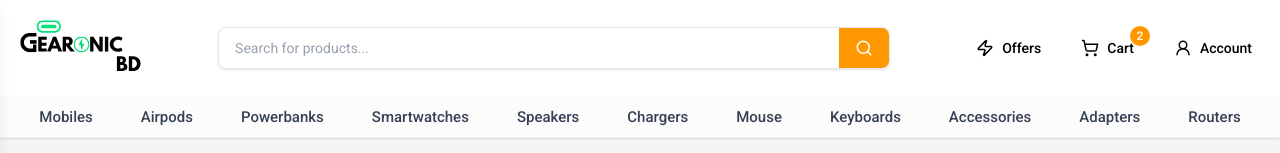
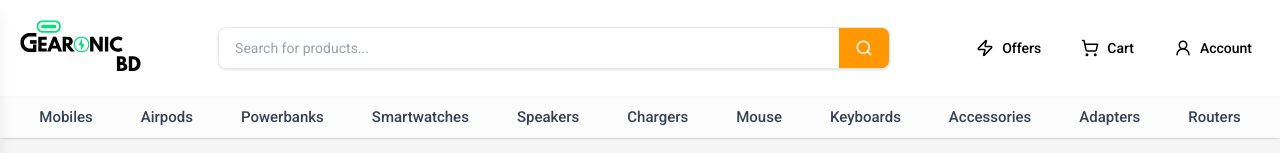
Before and after one commit to Gearonic-BD/Gearonic-Client, a Next.js app: page /product in a window 1280 px wide. Shown: the top 153 px of the page. Built offline with nearby package versions, Linux system fonts and the light colour scheme.

Commit message:
add to cart functionality added

```diff
--- a/package.json
+++ b/package.json
@@ -13,7 +13,8 @@
     "next": "15.3.3",
     "react": "^19.0.0",
     "react-dom": "^19.0.0",
-    "swiper": "^11.2.10"
+    "swiper": "^11.2.10",
+    "zustand": "^5.0.6"
   },
   "devDependencies": {
     "@eslint/eslintrc": "^3",
--- a/src/app/product/page.tsx
+++ b/src/app/product/page.tsx
@@ -159,11 +159,7 @@ const product = {
 };
 
 const ProductPage = () => {
-  return (
-    <>
-      <section className="container mx-auto max-w-[1280px] px-4 sm:px-6">
-        <Breadcrumb
-          items={[
+  const breadcrumbItems = [
     { label: "Products", href: "/products" },
     {
       label: product.category,
@@ -174,8 +170,11 @@ const ProductPage = () => {
       href: `/products/${product.category.toLowerCase()}/${product.brand.toLowerCase()}`,
     },
     { label: product.title },
-          ]}
-        />
+  ];
+  return (
+    <>
+      <section className="container mx-auto max-w-[1280px] px-4 sm:px-6">
+        <Breadcrumb items={breadcrumbItems} />
       </section>
 
       <section className="container mx-auto max-w-[1280px] px-4 sm:px-6 pb-4 md:pb-8">
--- a/src/components/BottomNavbar.tsx
+++ b/src/components/BottomNavbar.tsx
@@ -1,11 +1,14 @@
 "use client";
 
+import { useCartStore } from "@/store/cart";
 import { Home, ShoppingCart, User2, Zap } from "lucide-react";
 import Link from "next/link";
 import { usePathname } from "next/navigation";
 
 const BottomNavbar = () => {
   const pathname = usePathname();
+  const items = useCartStore((state) => state.items);
+  const itemsLen = items.length || 0;
 
   const isActive = (path: string) => pathname === path;
 
@@ -37,9 +40,11 @@ const BottomNavbar = () => {
       >
         <ShoppingCart size={24} />
         Cart
-        <span className="absolute -top-2 -right-2 text-sm bg-primary text-white rounded-full px-1">
-          2
-        </span>
+        {itemsLen > 0 && (
+          <span className="absolute -top-2 -right-2 text-sm bg-primary text-white rounded-full px-1">
+            {itemsLen}
+          </span>
+        )}
       </Link>
       <Link
         href="/account"
--- a/src/components/Navbar.tsx
+++ b/src/components/Navbar.tsx
@@ -4,10 +4,13 @@ import Link from "next/link";
 import SideNavbar from "./SideNavbar";
 import { useState } from "react";
 import NavCategoryLink from "./NavbarCategories";
+import { useCartStore } from "@/store/cart";
 
 const Navbar = () => {
   const [sidebarOpen, setSidebarOpen] = useState(false);
   const [showMobileSearch, setShowMobileSearch] = useState(false);
+  const items = useCartStore((state) => state.items);
+  const itemsLen = items.length || 0;
 
   return (
     <>
@@ -76,9 +79,11 @@ const Navbar = () => {
                 <span className="hidden md:block text-sm font-medium">
                   Cart
                 </span>
-                <span className="absolute -top-1 -right-1 text-xs bg-primary text-white rounded-full w-5 h-5 flex items-center justify-center font-medium">
-                  2
-                </span>
+                {itemsLen > 0 && (
+                  <span className="absolute -top-1 -right-1 text-xs bg-primary text-white rounded-full w-5 h-5 flex items-center justify-center font-medium">
+                    {itemsLen}
+                  </span>
+                )}
               </Link>
             </div>
 
--- a/src/components/ProductActions.tsx
+++ b/src/components/ProductActions.tsx
@@ -2,23 +2,30 @@
 
 import { useState } from "react";
 import { Heart, Minus, Plus, ShoppingCart } from "lucide-react";
+import { CartItem, useCartStore } from "@/store/cart";
+import { Product, Variant } from "@/types/product";
 
 interface ProductActionsProps {
   currentStock: number;
-  onAddToCart: () => void;
+  selectedVariant: Variant | null;
   onBuyNow: () => void;
   isWishlisted: boolean;
+  currentPrice: number;
   onWishlistToggle: () => void;
+  product: Product;
 }
 
 const ProductActions = ({
   currentStock,
-  onAddToCart,
+  selectedVariant,
+  currentPrice,
   onBuyNow,
   isWishlisted,
   onWishlistToggle,
+  product,
 }: ProductActionsProps) => {
   const [quantity, setQuantity] = useState(1);
+  const addToCart = useCartStore((state) => state.addToCart);
 
   const handleQuantityChange = (action: "increase" | "decrease") => {
     if (action === "increase" && quantity < currentStock) {
@@ -26,6 +33,18 @@ const ProductActions = ({
     } else if (action === "decrease" && quantity > 1) {
       setQuantity((prev) => prev - 1);
     }
+  };
+
+  const handleAddToCart = () => {
+    const cartObject: CartItem = {
+      productId: product.id,
+      variantId: selectedVariant?.id || undefined,
+      quantity: quantity,
+      price: currentPrice,
+      image: selectedVariant?.image || product.images[0],
+      title: product.title,
+    };
+    addToCart(cartObject);
   };
 
   return (
@@ -64,7 +83,7 @@ const ProductActions = ({
             Buy Now
           </button>
           <button
-            onClick={onAddToCart}
+            onClick={handleAddToCart}
             disabled={currentStock === 0}
             className="w-2/5 h-12 bg-primary hover:bg-primary/90 text-white font-medium rounded-xs cursor-pointer
              flex items-center justify-center gap-2 disabled:opacity-50 disabled:cursor-not-allowed transition-colors"
@@ -127,7 +146,7 @@ const ProductActions = ({
           {/* Action Buttons Row */}
           <div className="flex gap-3">
             <button
-              onClick={onAddToCart}
+              onClick={handleAddToCart}
               disabled={currentStock === 0}
               className="flex-1 h-12 bg-primary hover:bg-primary/90 text-white font-medium rounded-lg
        flex items-center justify-center gap-2 disabled:opacity-50 disabled:cursor-not-allowed transition-colors"
--- a/src/components/ProductDetailsCard.tsx
+++ b/src/components/ProductDetailsCard.tsx
@@ -80,15 +80,6 @@ const ProductDetailsCard = ({ product }: ProductDetailsCardProps) => {
     setSelectedVariant(variant);
   };
 
-  const handleAddToCart = () => {
-    console.log("Added to cart:", {
-      product: product.id,
-      variant: selectedVariant?.id || null,
-      quantity: 1, // This will be handled by ProductActions component
-      price: currentPrice,
-    });
-  };
-
   const handleBuyNow = () => {
     console.log("Buy now:", {
       product: product.id,
@@ -139,10 +130,12 @@ const ProductDetailsCard = ({ product }: ProductDetailsCardProps) => {
           {/* Product Actions */}
           <ProductActions
             currentStock={currentStock}
-            onAddToCart={handleAddToCart}
+            selectedVariant={selectedVariant}
+            currentPrice={currentPrice}
             onBuyNow={handleBuyNow}
             isWishlisted={isWishlisted}
             onWishlistToggle={handleWishlistToggle}
+            product={product}
           />
         </div>
       </div>
--- a/src/components/ProductQuestions.tsx
+++ b/src/components/ProductQuestions.tsx
@@ -26,7 +26,7 @@ const ProductQuestions = ({ questions }: ProductQuestionsProps) => {
   const handleSubmitQuestion = (e: React.FormEvent) => {
     e.preventDefault();
     if (newQuestion.trim()) {
-      console.log("New question submitted:", newQuestion);
+
       // Here you would typically send the question to your backend
       setNewQuestion("");
       setShowQuestionForm(false);
--- a/src/components/ProductReviews.tsx
+++ b/src/components/ProductReviews.tsx
@@ -5,7 +5,6 @@ interface Review {
   id: string;
   user: string;
   rating: number;
-
   comment: string;
   date: string;
 }
--- /dev/null
+++ b/src/store/cart.ts
@@ -0,0 +1,82 @@
+import { create } from "zustand";
+
+export type CartItem = {
+  productId: string;
+  variantId?: string;
+  title: string;
+  price: number;
+  image: string;
+  quantity: number;
+};
+
+type CartState = {
+  items: CartItem[];
+  addToCart: (item: CartItem) => void;
+  removeFromCart: (productId: string, variantId?: string) => void;
+  increaseQty: (productId: string, variantId?: string) => void;
+  decreaseQty: (productId: string, variantId?: string) => void;
+  clearCart: () => void;
+  totalItems: number;
+  totalPrice: number;
+};
+
+export const useCartStore = create<CartState>((set, get) => ({
+  items: [],
+  addToCart: (item) => {
+
+    const existingIndex = get().items.findIndex(
+      (i) => i.productId === item.productId && i.variantId === item.variantId
+    );
+
+    if (existingIndex !== -1) {
+      const updatedItems = [...get().items];
+      updatedItems[existingIndex].quantity += item.quantity;
+      set({ items: updatedItems });
+
+    } else {
+      set((state) => ({
+        items: [...state.items, { ...item }],
+      }));
+    }
+  },
+
+  removeFromCart: (productId, variantId) =>
+    set((state) => ({
+      items: state.items.filter(
+        (i) => !(i.productId === productId && i.variantId === variantId)
+      ),
+    })),
+
+  increaseQty: (productId, variantId) =>
+    set((state) => ({
+      items: state.items.map((i) =>
+        i.productId === productId && i.variantId === variantId
+          ? { ...i, quantity: i.quantity + 1 }
+          : i
+      ),
+    })),
+
+  decreaseQty: (productId, variantId) =>
+    set((state) => ({
+      items: state.items
+        .map((i) =>
+          i.productId === productId && i.variantId === variantId
+            ? { ...i, quantity: i.quantity - 1 }
+            : i
+        )
+        .filter((i) => i.quantity > 0),
+    })),
+
+  clearCart: () => set({ items: [] }),
+
+  get totalItems() {
+    return get().items.reduce((sum, item) => sum + item.quantity, 0);
+  },
+
+  get totalPrice() {
+    return get().items.reduce(
+      (sum, item) => sum + item.price * item.quantity,
+      0
+    );
+  },
+}));
```
Also changed, not shown: 1 other file (tests, documents, lock files or other folders). Lines whose indentation alone changed are shown as unchanged.
